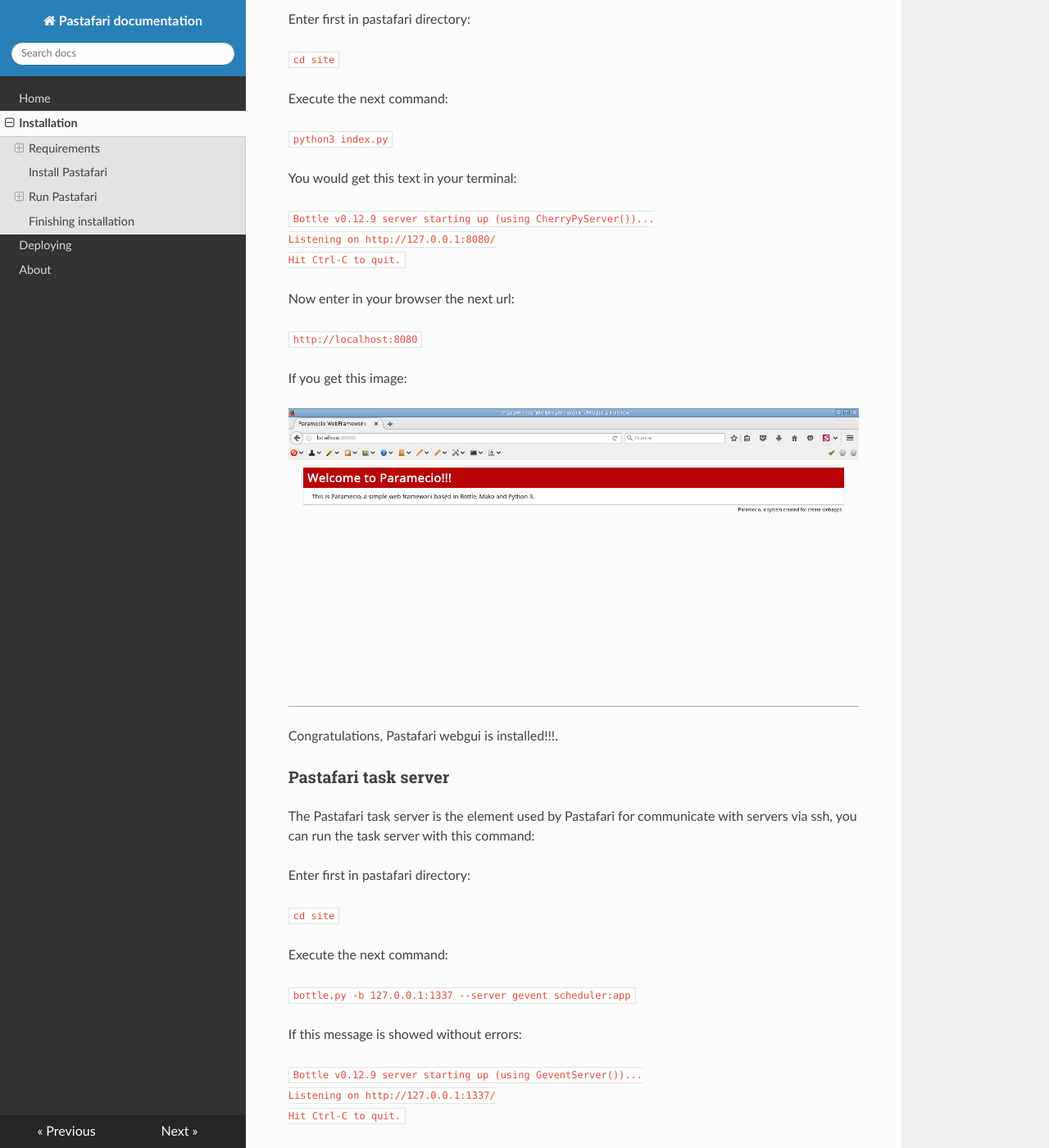
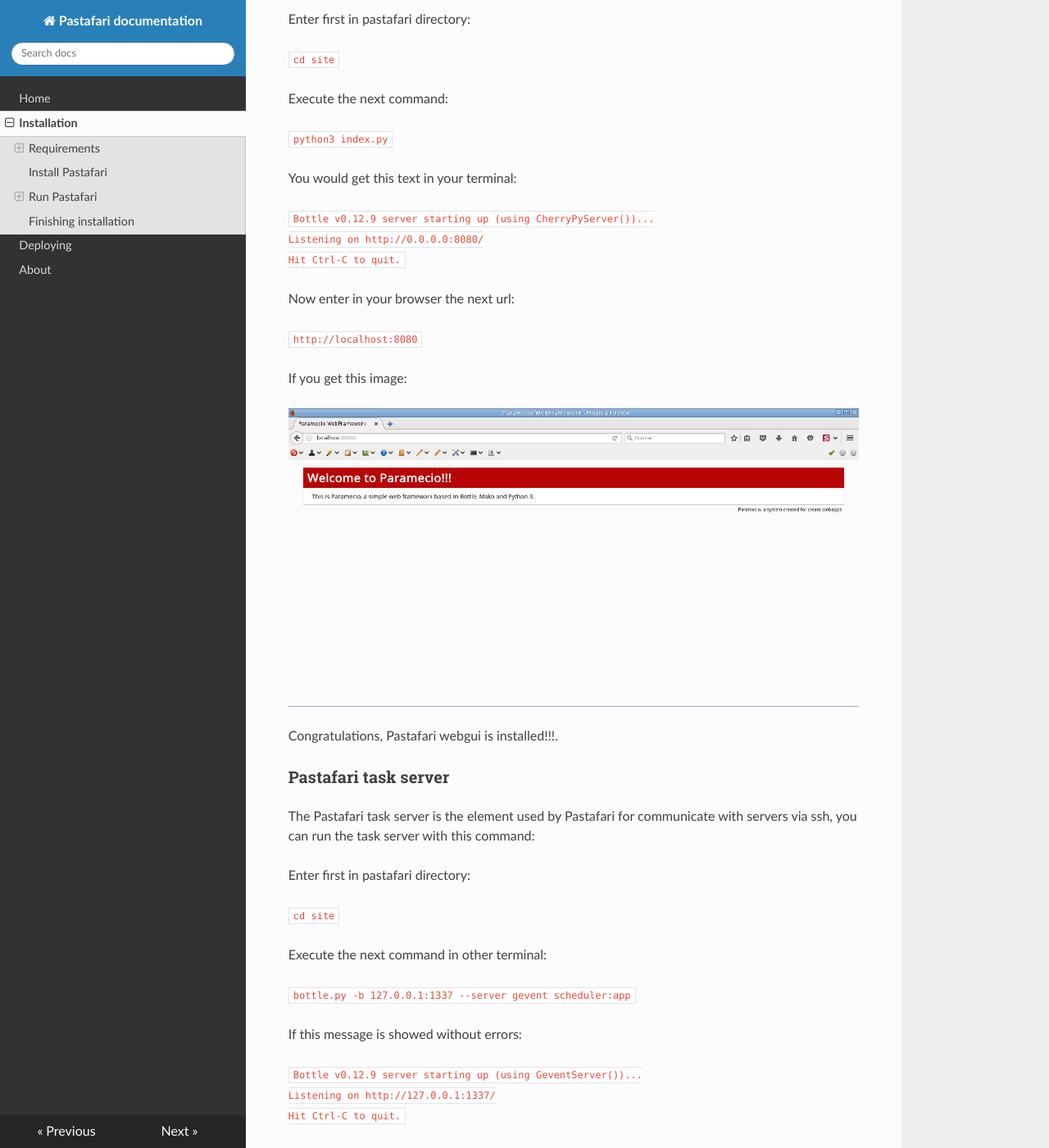
Before and after one commit to paramecio/pastafaridocs, an MkDocs documentation site: the page built from docs/install.md, in a window 1280 px wide and 1400 px high, scrolled down 3159 px. Shown: the whole window at 82% size. Built offline with MkDocs 1.6.1, drawn with Linux system fonts in a browser that asks for light colours; nearby versions of some CDN libraries; old or Windows-style settings are respelled for this version of MkDocs.

Commit message:
Added new ip address for initial pastafari installation

```diff
--- a/docs/install.md
+++ b/docs/install.md
@@ -111,7 +111,7 @@ Execute the next command:
 You would get this text in your terminal:
 
 `Bottle v0.12.9 server starting up (using CherryPyServer())...
-Listening on http://127.0.0.1:8080/
+Listening on http://0.0.0.0:8080/
 Hit Ctrl-C to quit.`
 
 Now enter in your browser the next url:
@@ -132,7 +132,7 @@ Enter first in pastafari directory:
 
 `cd site`
 
-Execute the next command:
+Execute the next command in other terminal:
 
 `bottle.py -b 127.0.0.1:1337 --server gevent scheduler:app`
 
```
